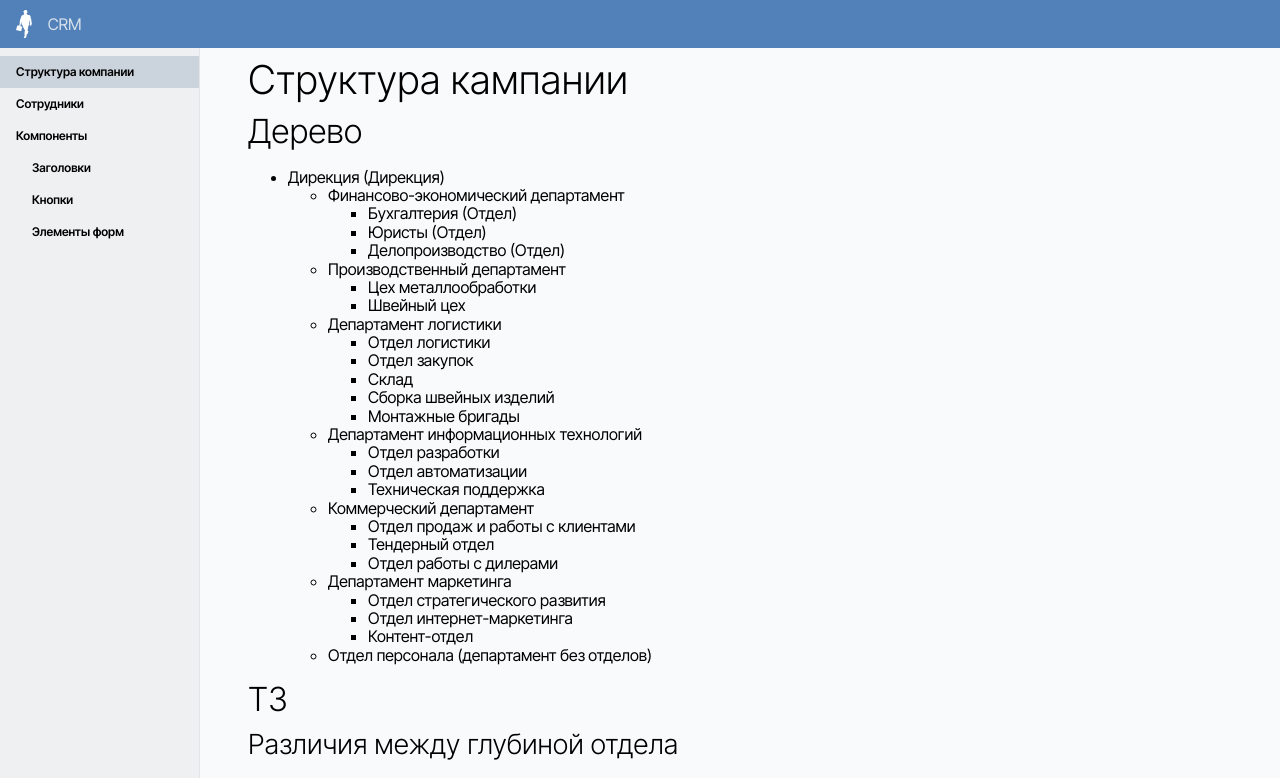
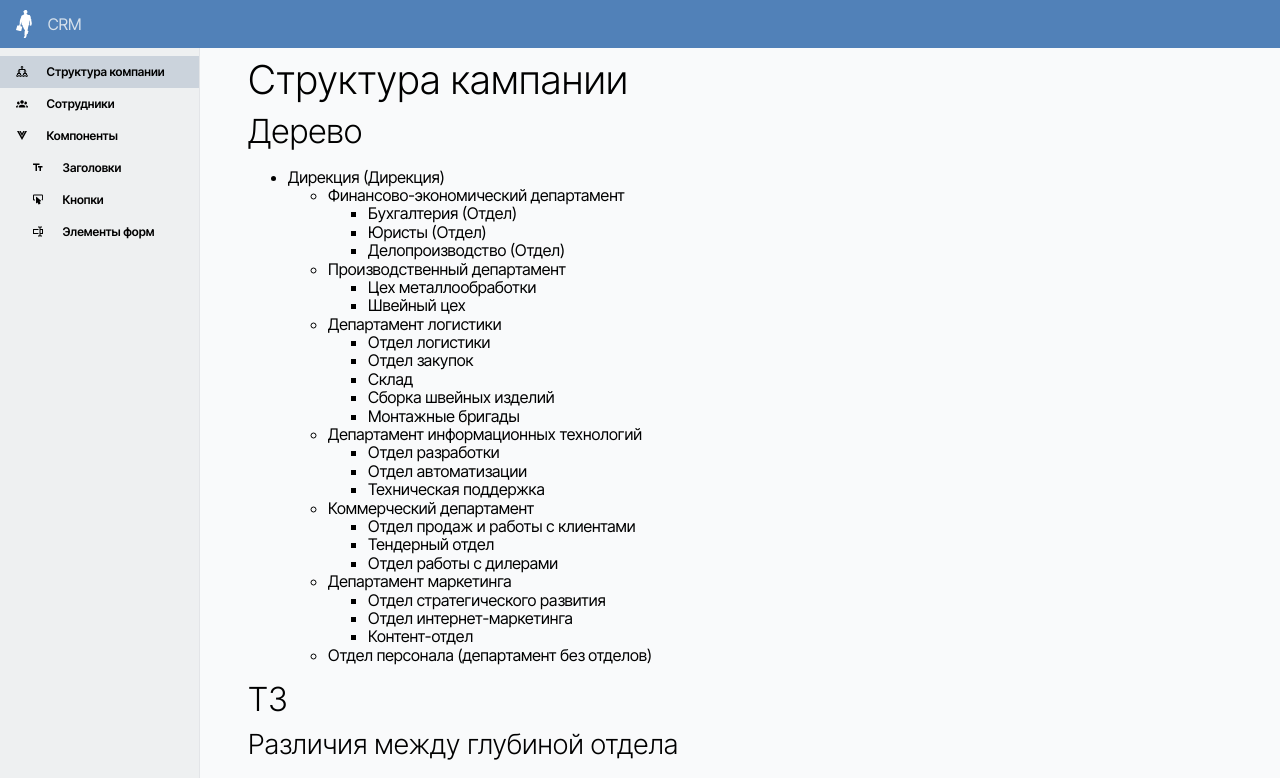
Before and after one commit to hardmagnett/big-company, a Vue app: page / in a window 1280 px wide. Shown: the top 778 px of the page. Built offline with nearby package versions, Linux system fonts and the light colour scheme.

Commit message:
Иконки в меню 01

```diff
--- a/src/a-library/components/layout/AMainMenu/AMainMenu.vue
+++ b/src/a-library/components/layout/AMainMenu/AMainMenu.vue
@@ -8,6 +8,7 @@ const menuItems = [
   {
     id: i++,
     title: 'Структура компании',
+    icon: 'mdi-family-tree',
     route: {
       to: 'departments'
     },
@@ -15,6 +16,7 @@ const menuItems = [
   {
     id: i++,
     title: 'Сотрудники',
+    icon: 'mdi-account-group',
     route: {
       to: 'employees'
     },
@@ -22,10 +24,12 @@ const menuItems = [
   {
     id: i++,
     title: 'Компоненты',
+    icon: 'mdi-vuejs',
     children: [
       {
         id: i++,
         title: 'Заголовки',
+        icon: 'mdi-format-size',
         route: {
           to: 'headers'
         },
@@ -33,6 +37,7 @@ const menuItems = [
       {
         id: i++,
         title: 'Кнопки',
+        icon: 'mdi-button-cursor',
         route: {
           to: 'buttons'
         },
@@ -40,6 +45,7 @@ const menuItems = [
       {
         id: i++,
         title: 'Элементы форм',
+        icon: 'mdi-form-textbox',
         route: {
           to: 'inputs'
         },
--- a/src/a-library/components/layout/AMainMenu/AMainMenuItem.vue
+++ b/src/a-library/components/layout/AMainMenu/AMainMenuItem.vue
@@ -3,6 +3,10 @@
 import { onMounted, computed, ref } from 'vue'
 
 import type {MenuItem} from '@/a-library/components/layout/AMainMenu/types';
+// import AIcon from "@/a-library/components/typo/AIcon/AIcon.vue";
+// export default {
+//   components: {AIcon}
+// }
 
 export interface Props {
   deepLevel?: number
@@ -17,6 +21,13 @@ const rootNode = ref(null)
 
 const paddingLeft = computed(() => props.deepLevel * 16)
 
+// const componentForLink = computed(() => {
+//   return props.menuItem.route ? 'RouterLink' : 'a'
+// })
+// const componentForLink = computed(() => {
+//   return props.menuItem.route ? 'RouterLink' : 'a'
+// })
+
 onMounted(() => {
   rootNode.value.style.setProperty(`--paddingByDeep`, `${paddingLeft.value}px`);
 })
@@ -25,15 +36,36 @@ onMounted(() => {
 
 <template>
   <div class="main-menu-item" ref="rootNode">
+    <!--componentForLink-->
+    <!--v-if="menuItem.route"-->
+    <!--<component-->
+    <!--  :is="componentForLink"-->
+    <!--  class="main-menu-item__link"-->
+    <!--  :to="{name: menuItem.route.to}"-->
+    <!--  active-class="header-menu__link&#45;&#45;active"-->
+    <!--  exact-->
+    <!--&gt;-->
+
+    <!--</component>-->
+
+
     <RouterLink
+        class="main-menu-item__link"
         v-if="menuItem.route"
         :to="{name: menuItem.route.to}"
         active-class="header-menu__link--active"
         exact
     >
+      <AIcon :icon="menuItem.icon"/>
       {{menuItem.title}}
     </RouterLink>
-    <a v-if="!menuItem.route">{{menuItem.title}}</a>
+    <a
+      class="main-menu-item__link"
+      v-if="!menuItem.route"
+    >
+      <AIcon :icon="menuItem.icon"/>
+      {{menuItem.title}}
+    </a>
 
     <template v-if="menuItem.children">
       <AMainMenuItem
@@ -53,7 +85,8 @@ onMounted(() => {
   .header-menu__link--active {
     background-color: var(--accentedColor)
   }
-  a {
+  //a {
+  .main-menu-item__link {
     &:before {
       display: inline;
       content: '';
@@ -76,6 +109,9 @@ onMounted(() => {
     &:hover {
       background-color: var(--accentedColor)
     }
+    .a-icon {
+      margin-right: var(--gap);
+    }
   }
 
   > .main-menu-item {
--- a/src/a-library/components/layout/AMainMenu/types.ts
+++ b/src/a-library/components/layout/AMainMenu/types.ts
@@ -1,6 +1,7 @@
 interface MenuItem {
   id: number
   title: string
+  icon: string
   route?: {
     to: string
   }
```
